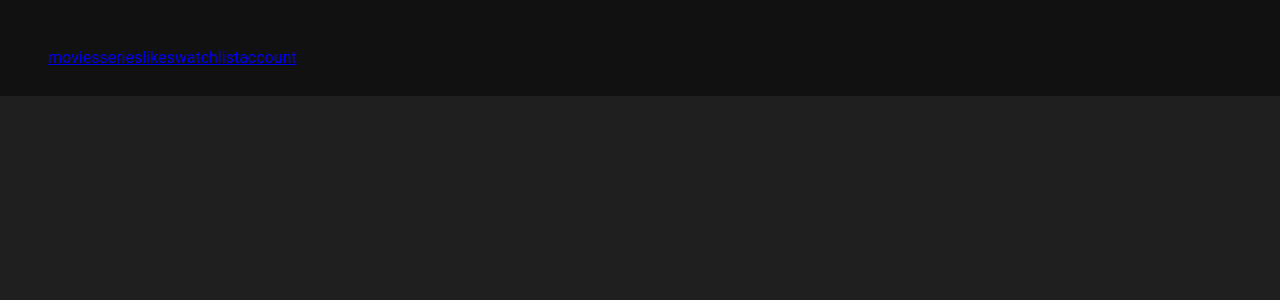
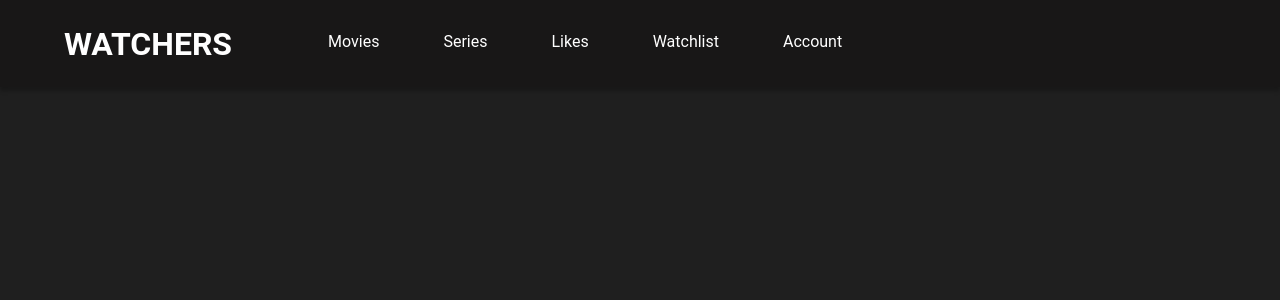
Before and after one commit to dherv/watchers-react, a React (Create React App) app: page / in a window 1280 px wide. Shown: the top 300 px of the page. Built offline with nearby package versions, Linux system fonts and the light colour scheme.

Commit message:
[header] - add base header

```diff
--- /dev/null
+++ b/src/layouts/Header/Header.tsx
@@ -0,0 +1,27 @@
+import React, { PureComponent } from "react";
+import styled from "styled-components";
+import Nav from "../Nav";
+import Logo from "../Logo";
+
+// ---------------
+interface IProps {}
+
+export default class MainHeader extends PureComponent {
+  render() {
+    return (
+      <Header>
+        <Logo />
+        <Nav />
+      </Header>
+    );
+  }
+}
+// ---------------
+const Header = styled.header`
+  display: flex;
+  align-items: center;
+  padding: 0 4rem;
+  margin-bottom: 0rem;
+  background-color: #181717;
+  box-shadow: 0px 4px 4px rgba(0, 0, 0, 0.25);
+`;
--- /dev/null
+++ b/src/layouts/Logo.tsx
@@ -0,0 +1,13 @@
+import React, { PureComponent } from "react";
+import styled from "styled-components";
+
+export default class LogoComponent extends PureComponent {
+  render() {
+    return <Logo>Watchers</Logo>;
+  }
+}
+
+const Logo = styled.h2`
+  font-weight: 600;
+  text-transform: uppercase;
+`;
--- a/src/layouts/Main.tsx
+++ b/src/layouts/Main.tsx
@@ -1,6 +1,6 @@
 import React, { PureComponent } from "react";
 import styled from "styled-components";
-import Header from "./Header";
+import Header from "./Header/Header";
 
 export default class MainLayout extends PureComponent {
   render() {
--- a/src/layouts/Nav.tsx
+++ b/src/layouts/Nav.tsx
@@ -1,21 +1,65 @@
 import React, { PureComponent, MouseEvent } from "react";
 import styled from "styled-components";
-import { Link } from "react-router-dom";
+import { NavLink } from "react-router-dom";
 
 interface IProps {}
 
 export default class MainNav extends PureComponent<IProps> {
   render() {
     return (
-      <nav>
-        <ul>
-          <Link to="/movies">movies</Link>
-          <Link to="/series">series</Link>
-          <Link to="/likes">likes</Link>
-          <Link to="/watchlist">watchlist</Link>
-          <Link to="/account">account</Link>
-        </ul>
-      </nav>
+      <Nav>
+        <List>
+          <Item>
+            <Link
+              activeStyle={{
+                backgroundColor: "#121111",
+                borderBottom: "4px solid #2a9d90"
+              }}
+              to="/movies"
+            >
+              movies
+            </Link>
+          </Item>
+          <Item>
+            <Link
+              activeStyle={{
+                backgroundColor: "#121111",
+                borderBottom: "4px solid #2a9d90"
+              }}
+              to="/series"
+            >
+              series
+            </Link>
+          </Item>
+          <Item>
+            <Link to="/likes">likes</Link>
+          </Item>
+          <Item>
+            <Link to="/watchlist">watchlist</Link>
+          </Item>
+          <Item>
+            <Link to="/account">account</Link>
+          </Item>
+        </List>
+      </Nav>
     );
   }
 }
+const Nav = styled.nav`
+  margin: 0 4rem;
+`;
+const List = styled.ul`
+  display: flex;
+`;
+const Item = styled.li``;
+const Link = styled(NavLink)`
+  display: block;
+  height: 100%;
+  padding: 2rem;
+  color: #fff;
+  text-decoration: none;
+  text-transform: capitalize;
+  border-bottom: 4px solid transparent;
+  cursor: pointer;
+  transition: all 0.3s linear;
+`;
```
